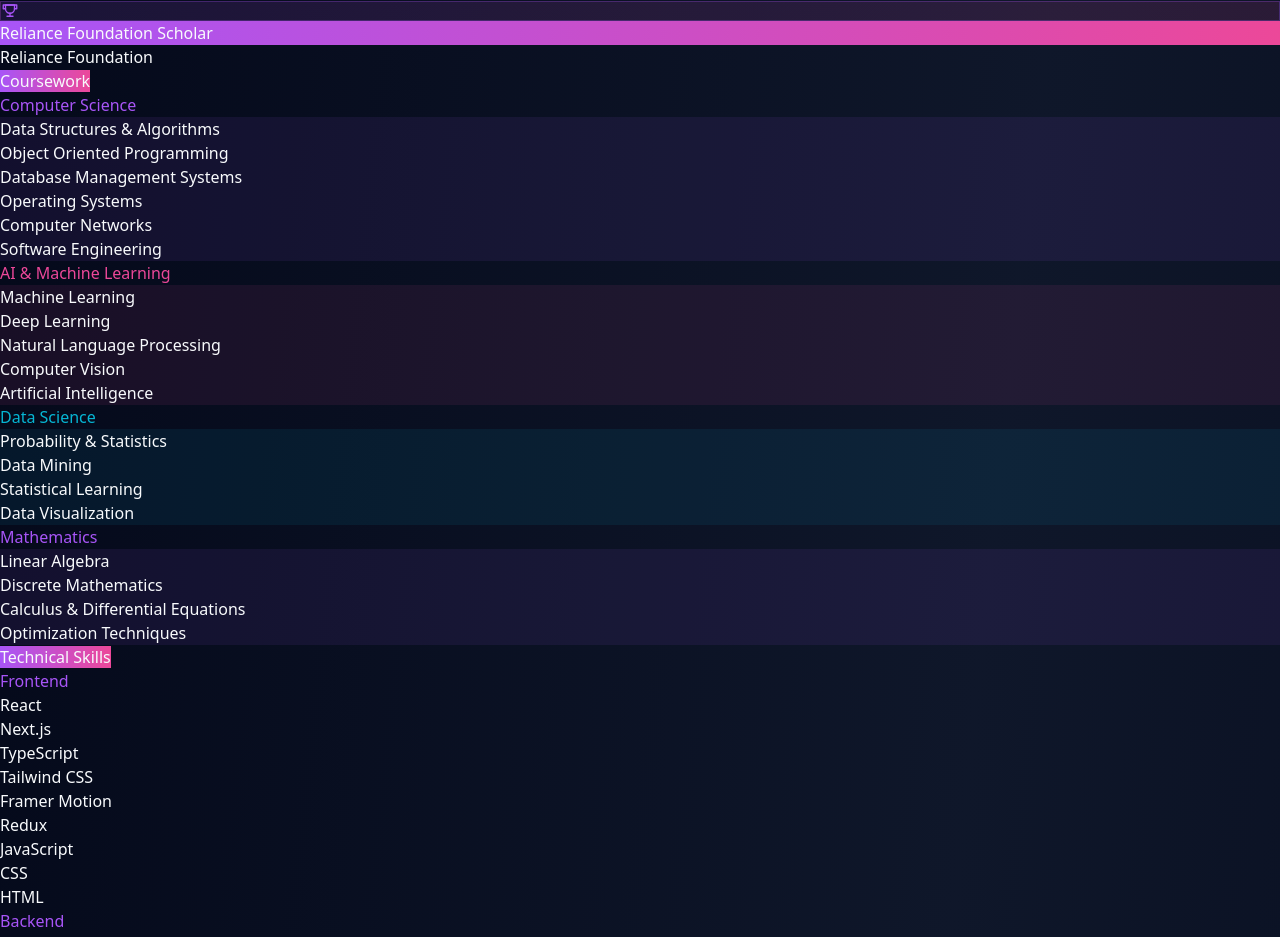
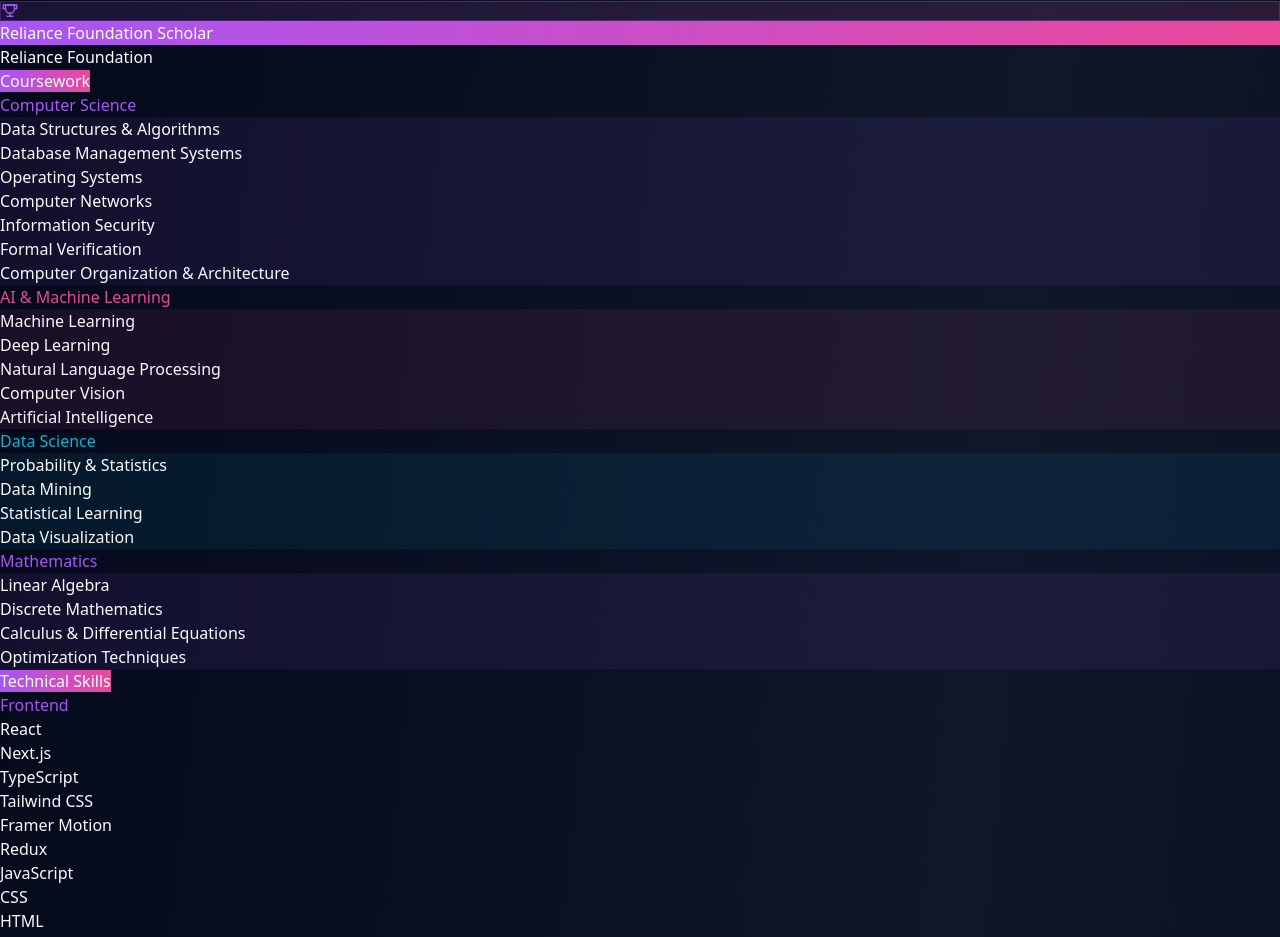
Before and after one commit to Akshats-git/Portfolio, a Next.js app: page / in a window 1280 px wide. Shown: the part 2151-3088 px from the top of the page. Built offline with nearby package versions, Linux system fonts and the light colour scheme; no server answers.

Commit message:
feat: update coursework list by replacing outdated courses with relevant topics

```diff
--- a/src/components/Coursework.tsx
+++ b/src/components/Coursework.tsx
@@ -8,11 +8,12 @@
     category: "Computer Science",
     courses: [
       "Data Structures & Algorithms",
-      "Object Oriented Programming",
       "Database Management Systems",
       "Operating Systems",
       "Computer Networks",
-      "Software Engineering",
+      "Information Security",
+      "Formal Verification",
+      "Computer Organization & Architecture",
     ],
   },
   {
```
